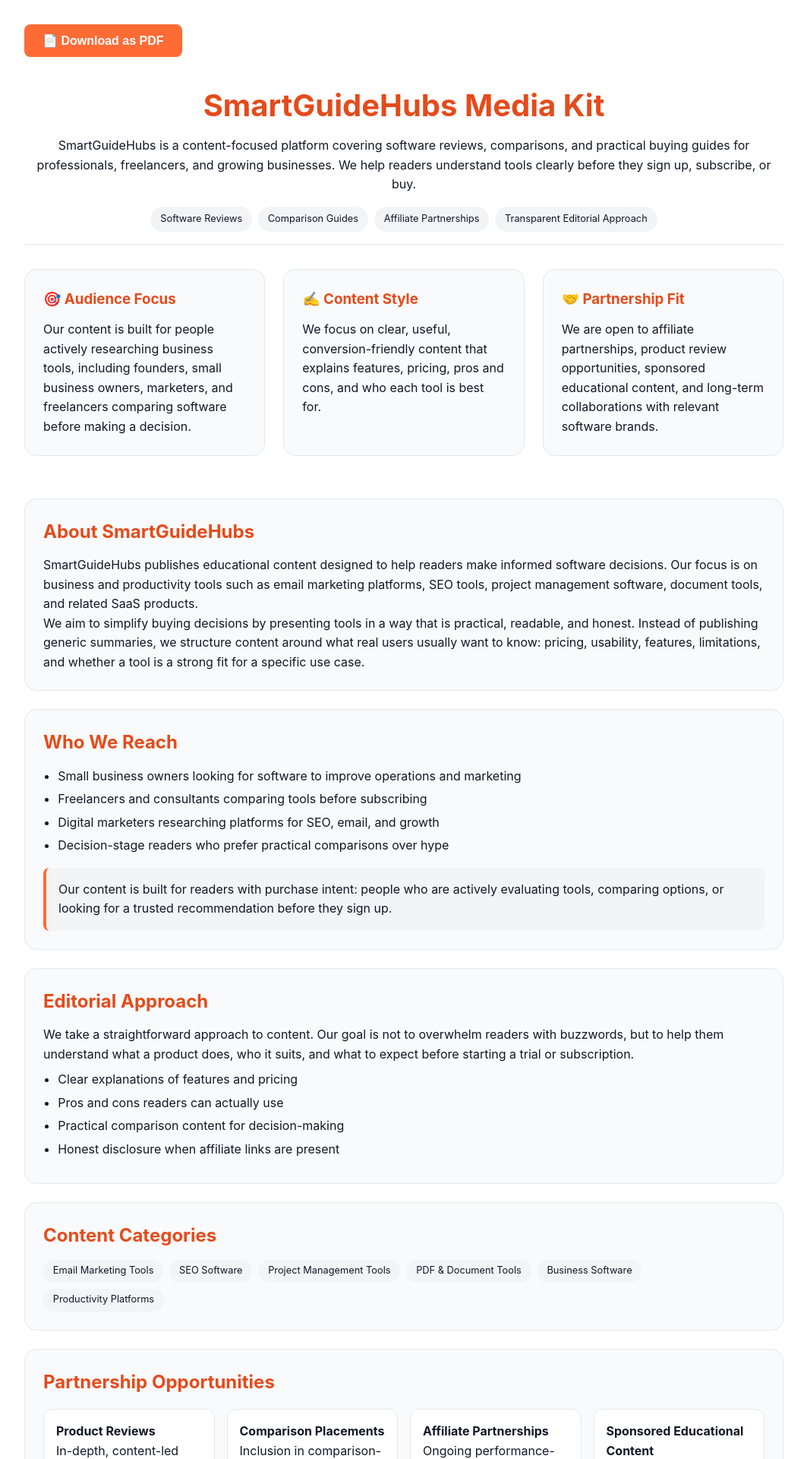
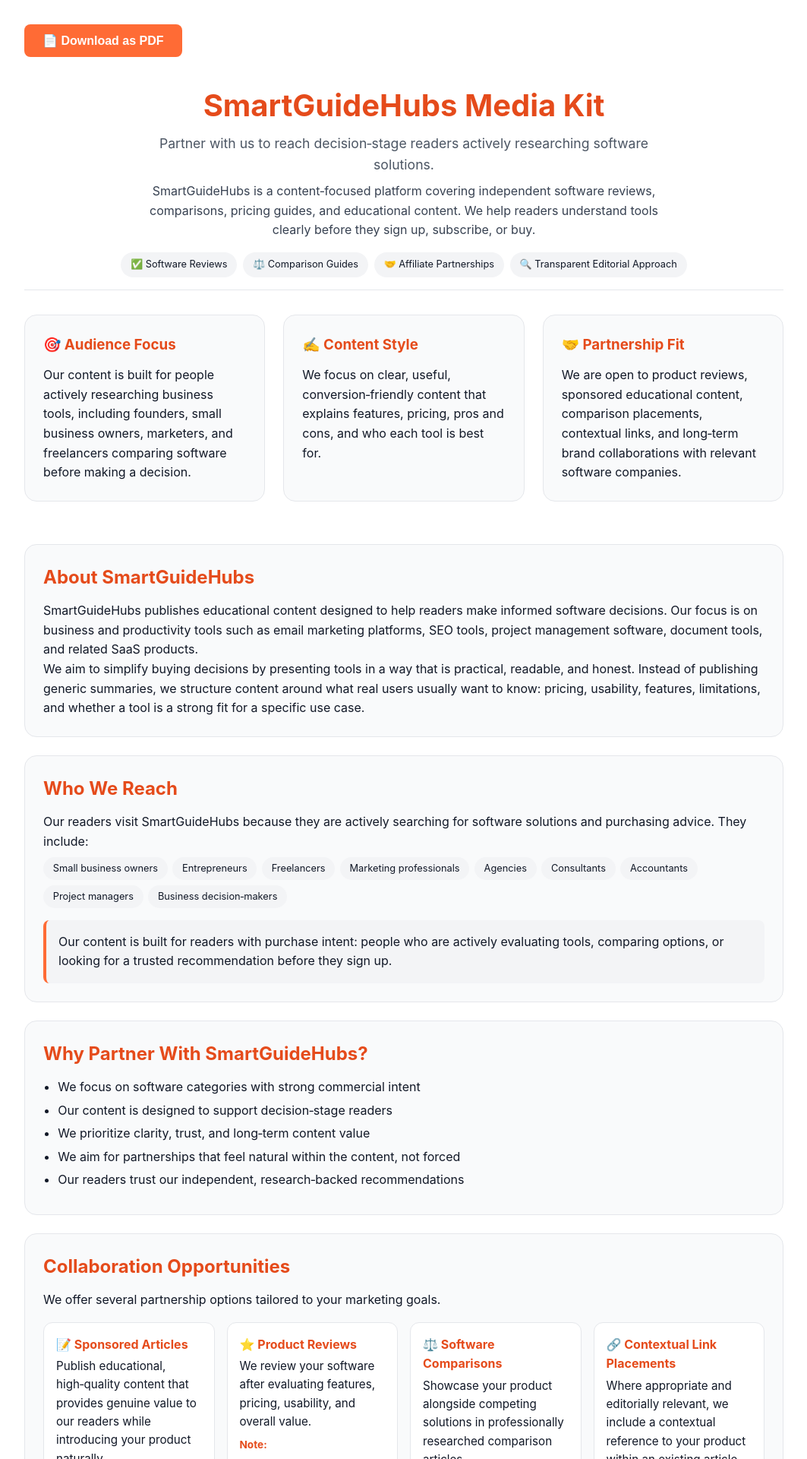
Before and after one commit to Yanniga01/gilliansperkin.github.io, a Jekyll site: the page built from media-kit-print.html, in a window 1280 px wide. Shown: the top 1920 px of the page at 76% size, without its empty margins (108-1171 px from the left). Built offline with Jekyll 4.4.1, drawn with Linux system fonts in a browser that asks for light colours; some of the changed text lies outside the part shown.

Commit message:
Update media-kit-print.html

```diff
--- a/media-kit-print.html
+++ b/media-kit-print.html
@@ -51,7 +51,17 @@
     .media-kit-hero h1 {
       font-size: 2.5rem;
       color: #e54b1b;
+      margin-bottom: 0.25rem;
+    }
+    .media-kit-hero .sub-headline {
+      font-size: 1.1rem;
+      color: #4b5563;
       margin-bottom: 0.5rem;
+    }
+    .media-kit-hero p {
+      max-width: 700px;
+      margin: 0 auto 1rem;
+      color: #374151;
     }
     .media-kit-badges {
       display: flex;
@@ -78,6 +88,8 @@
       border-radius: 16px;
       padding: 1.5rem;
       margin-bottom: 1.5rem;
+      break-inside: avoid;
+      page-break-inside: avoid;
     }
     .kit-card h3, .kit-section h2 {
       color: #e54b1b;
@@ -85,6 +97,12 @@
     }
     .kit-section h2 {
       font-size: 1.5rem;
+      margin-top: 0;
+    }
+    .kit-section h3 {
+      color: #e54b1b;
+      margin: 1.25rem 0 0.5rem 0;
+      font-size: 1.1rem;
     }
     ul {
       padding-left: 1.2rem;
@@ -105,6 +123,17 @@
       border-radius: 12px;
       border: 1px solid #e5e7eb;
     }
+    .partner-option strong {
+      display: block;
+      color: #e54b1b;
+      margin-bottom: 0.25rem;
+    }
+    .partner-option .suitable {
+      display: block;
+      margin-top: 0.5rem;
+      font-size: 0.85rem;
+      color: #6b7280;
+    }
     .brand-strip {
       display: flex;
       flex-wrap: wrap;
@@ -117,6 +146,18 @@
       border-radius: 30px;
       font-size: 0.8rem;
     }
+    .audience-tags {
+      display: flex;
+      flex-wrap: wrap;
+      gap: 0.4rem;
+      margin-top: 0.5rem;
+    }
+    .audience-tag {
+      background: #f3f4f6;
+      padding: 0.3rem 0.8rem;
+      border-radius: 30px;
+      font-size: 0.8rem;
+    }
     .quote-box {
       background: #f3f4f6;
       border-left: 4px solid #ff6b35;
@@ -124,12 +165,38 @@
       margin-top: 1rem;
       border-radius: 8px;
     }
+    .do-not-accept-grid {
+      display: grid;
+      grid-template-columns: repeat(auto-fit, minmax(160px, 1fr));
+      gap: 0.5rem;
+      margin-top: 0.5rem;
+    }
+    .do-not-accept-item {
+      background: #fef2f2;
+      border: 1px solid #fecaca;
+      border-radius: 8px;
+      padding: 0.5rem 0.75rem;
+      color: #991b1b;
+      font-size: 0.85rem;
+      text-align: center;
+    }
+    .submission-box {
+      background: white;
+      border: 1px solid #e5e7eb;
+      border-radius: 12px;
+      padding: 1rem;
+      margin-top: 0.5rem;
+    }
+    .submission-box ul {
+      margin: 0.25rem 0 0;
+    }
     .media-kit-cta {
       text-align: center;
       margin-top: 2rem;
       padding: 2rem;
       background: #f9fafb;
       border-radius: 16px;
+      break-inside: avoid;
     }
     .media-kit-button {
       display: inline-block;
@@ -142,7 +209,7 @@
       font-weight: 600;
     }
     .small-note {
-      font-size: 0.8rem;
+      font-size: 0.85rem;
       color: #6b7280;
       margin-top: 0.5rem;
     }
@@ -151,7 +218,7 @@
         display: none;
       }
       body {
-        padding: 0;
+        padding: 0.5in;
         margin: 0;
       }
       .kit-card, .kit-section {
@@ -169,74 +236,174 @@
 <div class="container">
   <button class="download-btn" onclick="window.print();">📄 Download as PDF</button>
 
+  <!-- Hero -->
   <div class="media-kit-hero">
     <h1>SmartGuideHubs Media Kit</h1>
-    <p>SmartGuideHubs is a content-focused platform covering software reviews, comparisons, and practical buying guides for professionals, freelancers, and growing businesses. We help readers understand tools clearly before they sign up, subscribe, or buy.</p>
+    <p class="sub-headline">Partner with us to reach decision‑stage readers actively researching software solutions.</p>
+    <p>SmartGuideHubs is a content‑focused platform covering independent software reviews, comparisons, pricing guides, and educational content. We help readers understand tools clearly before they sign up, subscribe, or buy.</p>
     <div class="media-kit-badges">
-      <span class="media-kit-badge">Software Reviews</span>
-      <span class="media-kit-badge">Comparison Guides</span>
-      <span class="media-kit-badge">Affiliate Partnerships</span>
-      <span class="media-kit-badge">Transparent Editorial Approach</span>
+      <span class="media-kit-badge">✅ Software Reviews</span>
+      <span class="media-kit-badge">⚖️ Comparison Guides</span>
+      <span class="media-kit-badge">🤝 Affiliate Partnerships</span>
+      <span class="media-kit-badge">🔍 Transparent Editorial Approach</span>
     </div>
   </div>
 
+  <!-- 3 Cards -->
   <div class="kit-grid">
-    <div class="kit-card"><h3>🎯 Audience Focus</h3><p>Our content is built for people actively researching business tools, including founders, small business owners, marketers, and freelancers comparing software before making a decision.</p></div>
-    <div class="kit-card"><h3>✍️ Content Style</h3><p>We focus on clear, useful, conversion-friendly content that explains features, pricing, pros and cons, and who each tool is best for.</p></div>
-    <div class="kit-card"><h3>🤝 Partnership Fit</h3><p>We are open to affiliate partnerships, product review opportunities, sponsored educational content, and long-term collaborations with relevant software brands.</p></div>
+    <div class="kit-card">
+      <h3>🎯 Audience Focus</h3>
+      <p>Our content is built for people actively researching business tools, including founders, small business owners, marketers, and freelancers comparing software before making a decision.</p>
+    </div>
+    <div class="kit-card">
+      <h3>✍️ Content Style</h3>
+      <p>We focus on clear, useful, conversion‑friendly content that explains features, pricing, pros and cons, and who each tool is best for.</p>
+    </div>
+    <div class="kit-card">
+      <h3>🤝 Partnership Fit</h3>
+      <p>We are open to product reviews, sponsored educational content, comparison placements, contextual links, and long‑term brand collaborations with relevant software companies.</p>
+    </div>
   </div>
 
+  <!-- About -->
   <div class="kit-section">
     <h2>About SmartGuideHubs</h2>
     <p>SmartGuideHubs publishes educational content designed to help readers make informed software decisions. Our focus is on business and productivity tools such as email marketing platforms, SEO tools, project management software, document tools, and related SaaS products.</p>
     <p>We aim to simplify buying decisions by presenting tools in a way that is practical, readable, and honest. Instead of publishing generic summaries, we structure content around what real users usually want to know: pricing, usability, features, limitations, and whether a tool is a strong fit for a specific use case.</p>
   </div>
 
+  <!-- Who We Reach -->
   <div class="kit-section">
     <h2>Who We Reach</h2>
-    <ul><li>Small business owners looking for software to improve operations and marketing</li><li>Freelancers and consultants comparing tools before subscribing</li><li>Digital marketers researching platforms for SEO, email, and growth</li><li>Decision-stage readers who prefer practical comparisons over hype</li></ul>
-    <div class="quote-box"><p>Our content is built for readers with purchase intent: people who are actively evaluating tools, comparing options, or looking for a trusted recommendation before they sign up.</p></div>
-  </div>
-
-  <div class="kit-section">
-    <h2>Editorial Approach</h2>
-    <p>We take a straightforward approach to content. Our goal is not to overwhelm readers with buzzwords, but to help them understand what a product does, who it suits, and what to expect before starting a trial or subscription.</p>
-    <ul><li>Clear explanations of features and pricing</li><li>Pros and cons readers can actually use</li><li>Practical comparison content for decision-making</li><li>Honest disclosure when affiliate links are present</li></ul>
-  </div>
-
-  <div class="kit-section">
-    <h2>Content Categories</h2>
-    <div class="brand-strip"><span class="brand-pill">Email Marketing Tools</span><span class="brand-pill">SEO Software</span><span class="brand-pill">Project Management Tools</span><span class="brand-pill">PDF & Document Tools</span><span class="brand-pill">Business Software</span><span class="brand-pill">Productivity Platforms</span></div>
-  </div>
-
-  <div class="kit-section">
-    <h2>Partnership Opportunities</h2>
-    <div class="partner-options">
-      <div class="partner-option"><strong>Product Reviews</strong><br>In-depth, content-led reviews focused on positioning, features, pricing, and user fit.</div>
-      <div class="partner-option"><strong>Comparison Placements</strong><br>Inclusion in comparison-style content where your product is relevant to the reader’s decision.</div>
-      <div class="partner-option"><strong>Affiliate Partnerships</strong><br>Ongoing performance-based promotion through educational content and buyer-intent articles.</div>
-      <div class="partner-option"><strong>Sponsored Educational Content</strong><br>Brand-aligned content that remains useful, transparent, and reader-focused.</div>
+    <p>Our readers visit SmartGuideHubs because they are actively searching for software solutions and purchasing advice. They include:</p>
+    <div class="audience-tags">
+      <span class="audience-tag">Small business owners</span>
+      <span class="audience-tag">Entrepreneurs</span>
+      <span class="audience-tag">Freelancers</span>
+      <span class="audience-tag">Marketing professionals</span>
+      <span class="audience-tag">Agencies</span>
+      <span class="audience-tag">Consultants</span>
+      <span class="audience-tag">Accountants</span>
+      <span class="audience-tag">Project managers</span>
+      <span class="audience-tag">Business decision‑makers</span>
+    </div>
+    <div class="quote-box">
+      <p>Our content is built for readers with purchase intent: people who are actively evaluating tools, comparing options, or looking for a trusted recommendation before they sign up.</p>
     </div>
   </div>
 
+  <!-- Why Partner -->
   <div class="kit-section">
-    <h2>Why Brands Work With Us</h2>
-    <ul><li>We focus on software categories with strong commercial intent</li><li>Our content is designed to support decision-stage readers</li><li>We prioritize clarity, trust, and long-term content value</li><li>We aim for partnerships that feel natural within the content, not forced</li></ul>
+    <h2>Why Partner With SmartGuideHubs?</h2>
+    <ul>
+      <li>We focus on software categories with strong commercial intent</li>
+      <li>Our content is designed to support decision‑stage readers</li>
+      <li>We prioritize clarity, trust, and long‑term content value</li>
+      <li>We aim for partnerships that feel natural within the content, not forced</li>
+      <li>Our readers trust our independent, research‑backed recommendations</li>
+    </ul>
   </div>
 
+  <!-- Collaboration Opportunities -->
   <div class="kit-section">
-    <h2>Transparency & Trust</h2>
-    <p>SmartGuideHubs values trust. We do not publish fake traffic claims, fake testimonials, or “featured in” statements that cannot be verified.</p>
-    <p>When affiliate links are used, we disclose them clearly. We believe trust is built through consistent, useful content and honest presentation, not exaggerated claims.</p>
+    <h2>Collaboration Opportunities</h2>
+    <p>We offer several partnership options tailored to your marketing goals.</p>
+    <div class="partner-options">
+      <div class="partner-option">
+        <strong>📝 Sponsored Articles</strong>
+        <p style="margin:0.25rem 0 0; font-size:0.95rem;">Publish educational, high‑quality content that provides genuine value to our readers while introducing your product naturally.</p>
+        <span class="suitable"><strong>Suitable for:</strong> SaaS companies, Business software, AI tools, Marketing platforms, Productivity software</span>
+      </div>
+      <div class="partner-option">
+        <strong>⭐ Product Reviews</strong>
+        <p style="margin:0.25rem 0 0; font-size:0.95rem;">We review your software after evaluating features, pricing, usability, and overall value.</p>
+        <span class="suitable"><strong>Note:</strong> Submitting your product does not guarantee a positive review. All reviews reflect our independent editorial assessment.</span>
+      </div>
+      <div class="partner-option">
+        <strong>⚖️ Software Comparisons</strong>
+        <p style="margin:0.25rem 0 0; font-size:0.95rem;">Showcase your product alongside competing solutions in professionally researched comparison articles.</p>
+        <span class="suitable"><strong>Examples:</strong> Product A vs Product B, Best Alternatives, Best Software Lists</span>
+      </div>
+      <div class="partner-option">
+        <strong>🔗 Contextual Link Placements</strong>
+        <p style="margin:0.25rem 0 0; font-size:0.95rem;">Where appropriate and editorially relevant, we include a contextual reference to your product within an existing article.</p>
+        <span class="suitable">All placements are reviewed to ensure they improve the reader's experience.</span>
+      </div>
+      <div class="partner-option">
+        <strong>🤝 Brand Partnerships</strong>
+        <p style="margin:0.25rem 0 0; font-size:0.95rem;">We're open to long‑term collaborations including educational campaigns, product launches, resource guides, industry research, and expert interviews.</p>
+      </div>
+    </div>
   </div>
 
+  <!-- Editorial Standards -->
   <div class="kit-section">
-    <h2>Selected Topics We Cover</h2>
-    <ul><li>Email marketing software reviews and comparisons</li><li>SEO tool reviews and educational buying guides</li><li>Project management platform reviews</li><li>Business software recommendations for small teams and solo professionals</li></ul>
+    <h2>Our Editorial Standards</h2>
+    <p>Every collaboration is reviewed by the SmartGuideHubs Editorial Team. We only publish content that:</p>
+    <ul>
+      <li>Provides genuine value to readers</li>
+      <li>Is original and well researched</li>
+      <li>Matches our editorial quality standards</li>
+      <li>Is relevant to our audience</li>
+      <li>Maintains factual accuracy</li>
+    </ul>
+    <p>We reserve the right to edit submissions for clarity, formatting, readability, SEO, and consistency.</p>
   </div>
 
+  <!-- What We Do Not Accept -->
+  <div class="kit-section">
+    <h2>What We Do Not Accept</h2>
+    <p>To protect the trust of our readers, we do not accept:</p>
+    <div class="do-not-accept-grid">
+      <span class="do-not-accept-item">🎰 Gambling or betting content</span>
+      <span class="do-not-accept-item">🔞 Adult content</span>
+      <span class="do-not-accept-item">🚫 Illegal products or services</span>
+      <span class="do-not-accept-item">❌ Misleading claims</span>
+      <span class="do-not-accept-item">🤖 AI‑generated spam</span>
+      <span class="do-not-accept-item">🔑 Keyword stuffing</span>
+      <span class="do-not-accept-item">🔗 Low‑quality backlinks</span>
+      <span class="do-not-accept-item">📢 Irrelevant promotions</span>
+    </div>
+    <p style="margin-top:0.75rem;">We also do not guarantee editorial rankings or product positions in our reviews or comparison articles.</p>
+  </div>
+
+  <!-- Submission Guidelines -->
+  <div class="kit-section">
+    <h2>Submission Guidelines</h2>
+    <p>If you're interested in working with us, please include:</p>
+    <div class="submission-box">
+      <ul>
+        <li><strong>Company name</strong></li>
+        <li><strong>Website URL</strong></li>
+        <li><strong>Product or service overview</strong></li>
+        <li><strong>Preferred collaboration type</strong> (sponsored article, review, comparison, contextual link, brand partnership)</li>
+        <li><strong>Target page(s)</strong> – where you'd like your content to appear</li>
+        <li><strong>Desired anchor text</strong> (if applicable)</li>
+        <li><strong>Any supporting materials or product access</strong> (trial accounts, demos, media kit)</li>
+      </ul>
+    </div>
+    <h3>Response Time</h3>
+    <p>We typically respond to partnership enquiries within <strong>2–5 business days</strong>.</p>
+  </div>
+
+  <!-- Transparency & Trust -->
+  <div class="kit-section">
+    <h2>Transparency &amp; Trust</h2>
+    <p>SmartGuideHubs values trust. We do not publish fake traffic claims, fake testimonials, or "featured in" statements that cannot be verified.</p>
+    <p>When affiliate links are used, we disclose them clearly. We believe trust is built through consistent, useful content and honest presentation, not exaggerated claims.</p>
+    <p>Our reputation is built on independence, transparency, and reader trust. Every collaboration is carefully reviewed to ensure it aligns with our editorial mission of helping businesses make informed software decisions.</p>
+  </div>
+
+  <!-- Contact -->
+  <div class="kit-section">
+    <h2>Contact</h2>
+    <p>For all advertising, sponsorship, and partnership enquiries, please contact:</p>
+    <p style="font-size:1.1rem; font-weight:600; color:#e54b1b; margin-top:0.25rem;">📧 contact@smartguidehubs.com</p>
+  </div>
+
+  <!-- CTA -->
   <div class="media-kit-cta">
-    <h2>Let’s Discuss a Partnership</h2>
+    <h2 style="color:#e54b1b;">Let's Discuss a Partnership</h2>
     <p>If your product is a strong fit for professionals, marketers, freelancers, or growing businesses, we would be glad to discuss a partnership opportunity that matches our content style and audience.</p>
     <a class="media-kit-button" href="mailto:contact@smartguidehubs.com">Contact SmartGuideHubs</a>
     <div class="small-note">Email: contact@smartguidehubs.com</div>
```
